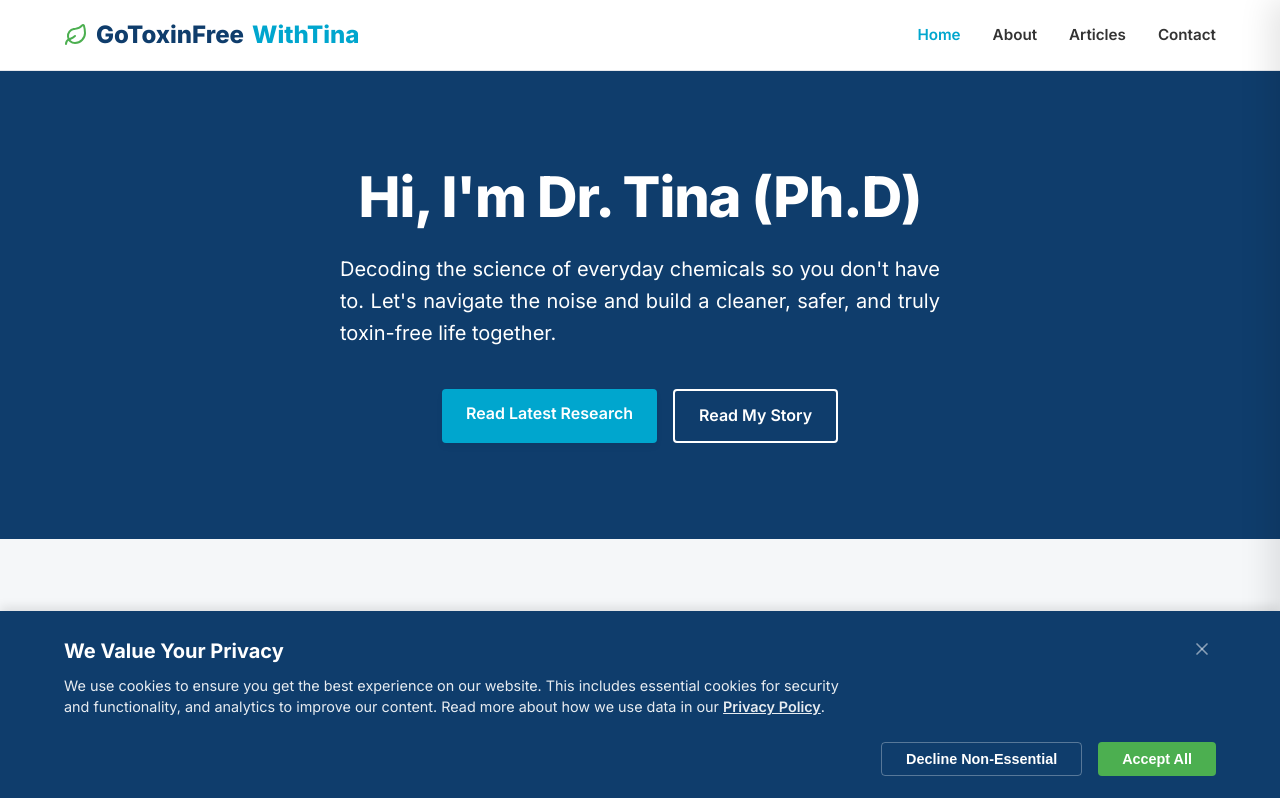
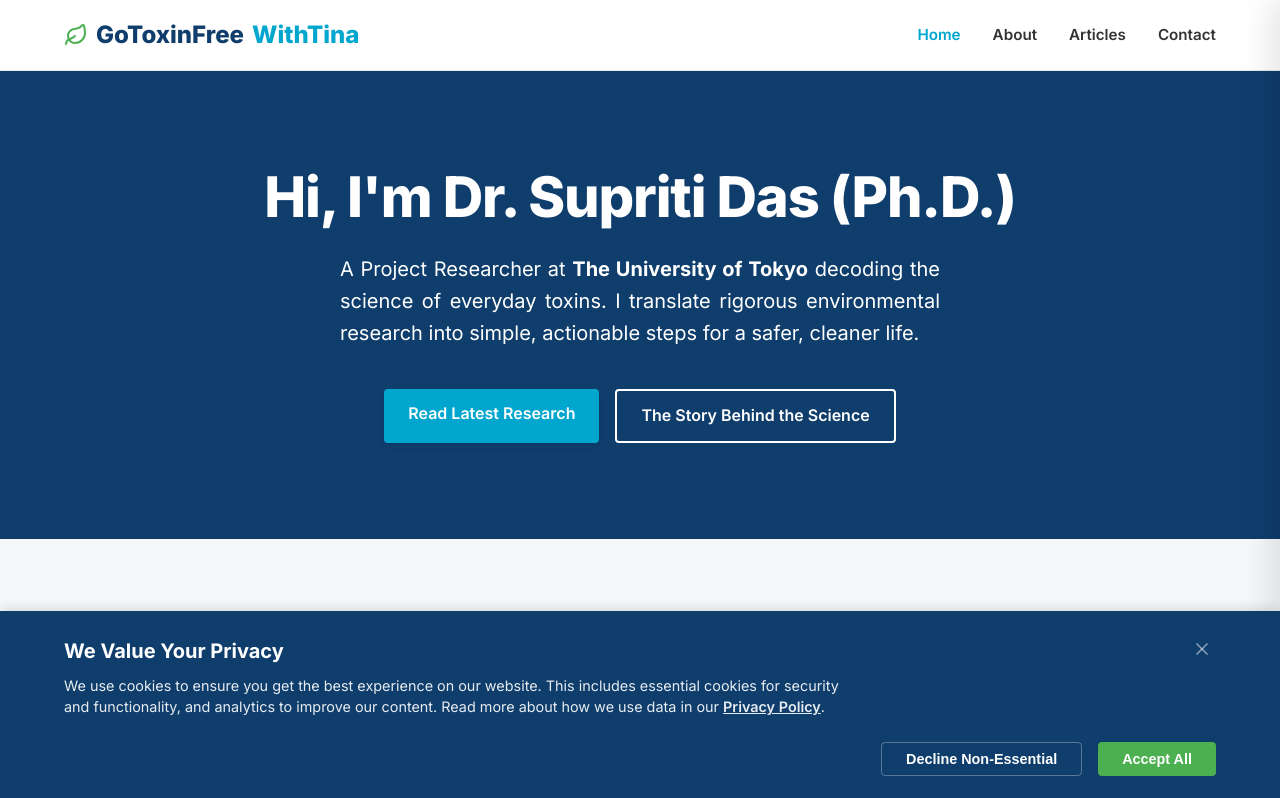
Before and after one commit to GoToxinFree/GoToxinFreeWithTina_Website, a Next.js app: page / in a window 1280 px wide. Shown: the top 798 px of the page. Built offline with nearby package versions, Linux system fonts and the light colour scheme; no server answers; the database is empty.

Commit message:
feat: Authenticity update for landing page with Dr. Supriti Das's credentials

```diff
--- a/src/app/page.tsx
+++ b/src/app/page.tsx
@@ -42,16 +42,16 @@ export default async function Home() {
       {/* Hero Section */}
       <section className="home-hero">
         <div className={`container home-hero-content`}>
-          <h1 className="animate-fade-in">Hi, I&apos;m Dr. Tina (Ph.D)</h1>
+          <h1 className="animate-fade-in">Hi, I&apos;m Dr. Supriti Das (Ph.D.)</h1>
           <p className="animate-fade-in" style={{ animationDelay: "0.1s" }}>
-            Decoding the science of everyday chemicals so you don&apos;t have to. Let&apos;s navigate the noise and build a cleaner, safer, and truly toxin-free life together.
+            A Project Researcher at <strong>The University of Tokyo</strong> decoding the science of everyday toxins. I translate rigorous environmental research into simple, actionable steps for a safer, cleaner life.
           </p>
           <div className="home-hero-buttons animate-fade-in" style={{ animationDelay: "0.2s" }}>
             <Link href="#articles" className="btn-primary">
               Read Latest Research
             </Link>
             <Link href="/about" className="btn-secondary" style={{ borderColor: 'white', color: 'white' }} prefetch={false}>
-              Read My Story
+              The Story Behind the Science
             </Link>
           </div>
         </div>
@@ -62,19 +62,19 @@ export default async function Home() {
         <div className="container home-about-section">
           <div style={{ flexShrink: 0, width: '150px', height: '150px', borderRadius: '50%', overflow: 'hidden', border: '4px solid white', boxShadow: '0 4px 6px -1px rgba(0,0,0,0.1)' }}>
             {/* eslint-disable-next-line @next/next/no-img-element */}
-            <img src={ownerImage} alt="Tina" style={{ width: '100%', height: '100%', objectFit: 'cover' }} />
+            <img src={ownerImage} alt="Dr. Supriti Das" style={{ width: '100%', height: '100%', objectFit: 'cover' }} />
           </div>
           <div>
-            <h2 style={{ fontSize: '1.75rem', color: 'var(--primary)', marginBottom: '0.5rem' }}>Welcome to my corner of the internet</h2>
+            <h2 style={{ fontSize: '1.75rem', color: 'var(--primary)', marginBottom: '0.5rem' }}>Science-Backed Advocacy</h2>
             <p style={{ color: 'var(--text-muted)', marginBottom: '1rem', fontSize: '1.05rem', textAlign: 'justify', hyphens: 'auto' }}>
-              Navigating product labels and scientific studies shouldn&apos;t be a full-time job. I&apos;m here to translate the complex research into simple, actionable steps you can take today to protect your health.
+              From the laboratories of <strong>IIT Hyderabad</strong> to the <strong>Moonshot Program in Tokyo</strong>, I have spent my career studying how environmental toxins affect human health. I founded this blog to bring that high-level research directly into your home—cutting through the greenwashing to find what truly keeps us safe.
             </p>
             <div style={{ display: 'flex', gap: '0.75rem', width: '100%', maxWidth: '450px', marginTop: '1.5rem' }}>
               <Link href="/about" className="btn-primary" style={{ display: 'flex', alignItems: 'center', justifyContent: 'center', gap: '0.4rem', flex: 1, padding: '0.75rem 0.5rem', fontSize: '0.9rem', whiteSpace: 'nowrap' }} prefetch={false}>
-                Learn More <ArrowRight size={16} />
+                Explore My Research <ArrowRight size={16} />
               </Link>
               <Link href="/contact" className="btn-secondary" style={{ display: 'flex', alignItems: 'center', justifyContent: 'center', gap: '0.4rem', flex: 1, padding: '0.75rem 0.5rem', fontSize: '0.9rem', whiteSpace: 'nowrap' }} prefetch={false}>
-                Get in touch <ArrowRight size={16} />
+                Collaborate <ArrowRight size={16} />
               </Link>
             </div>
           </div>
```
